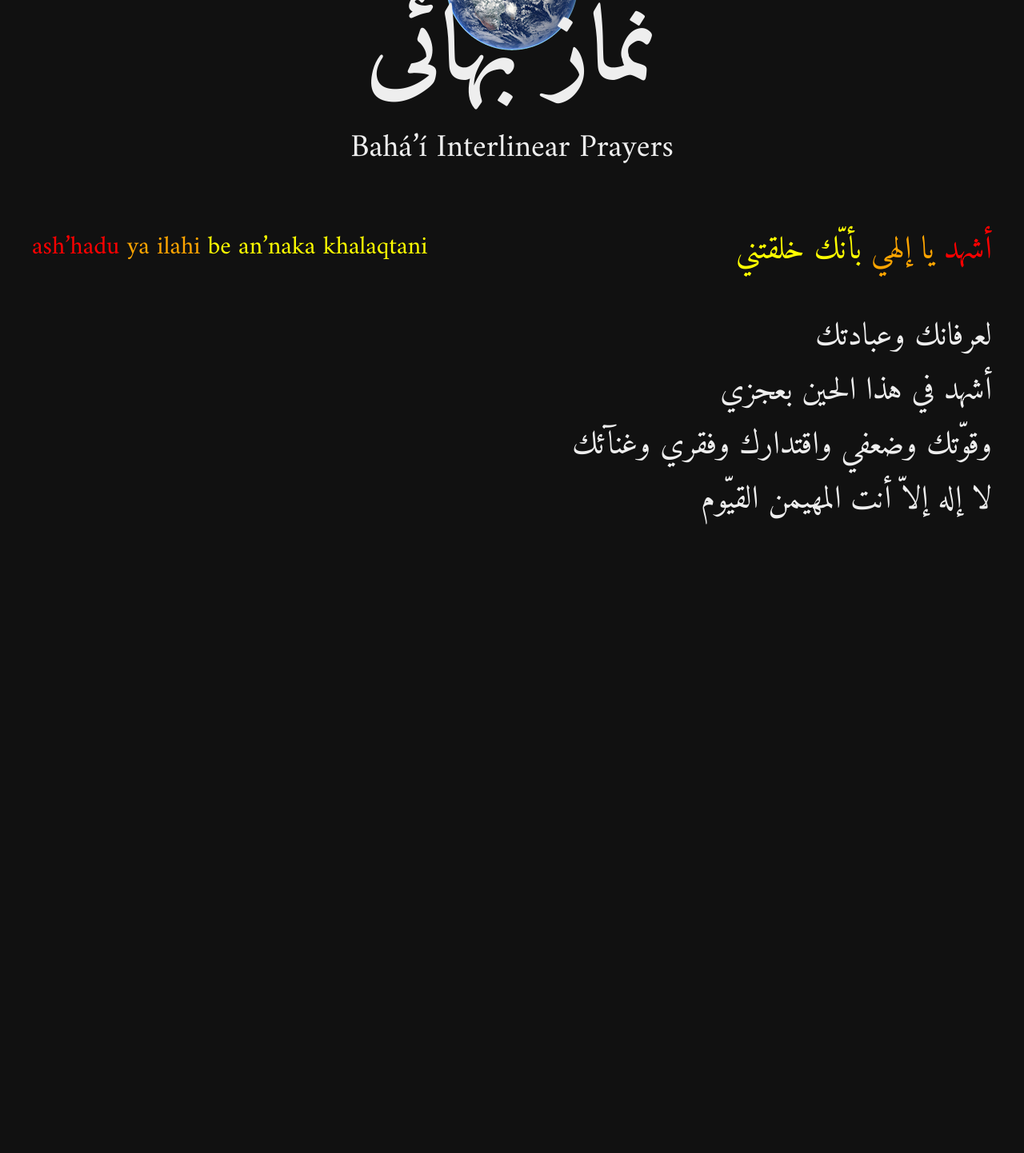
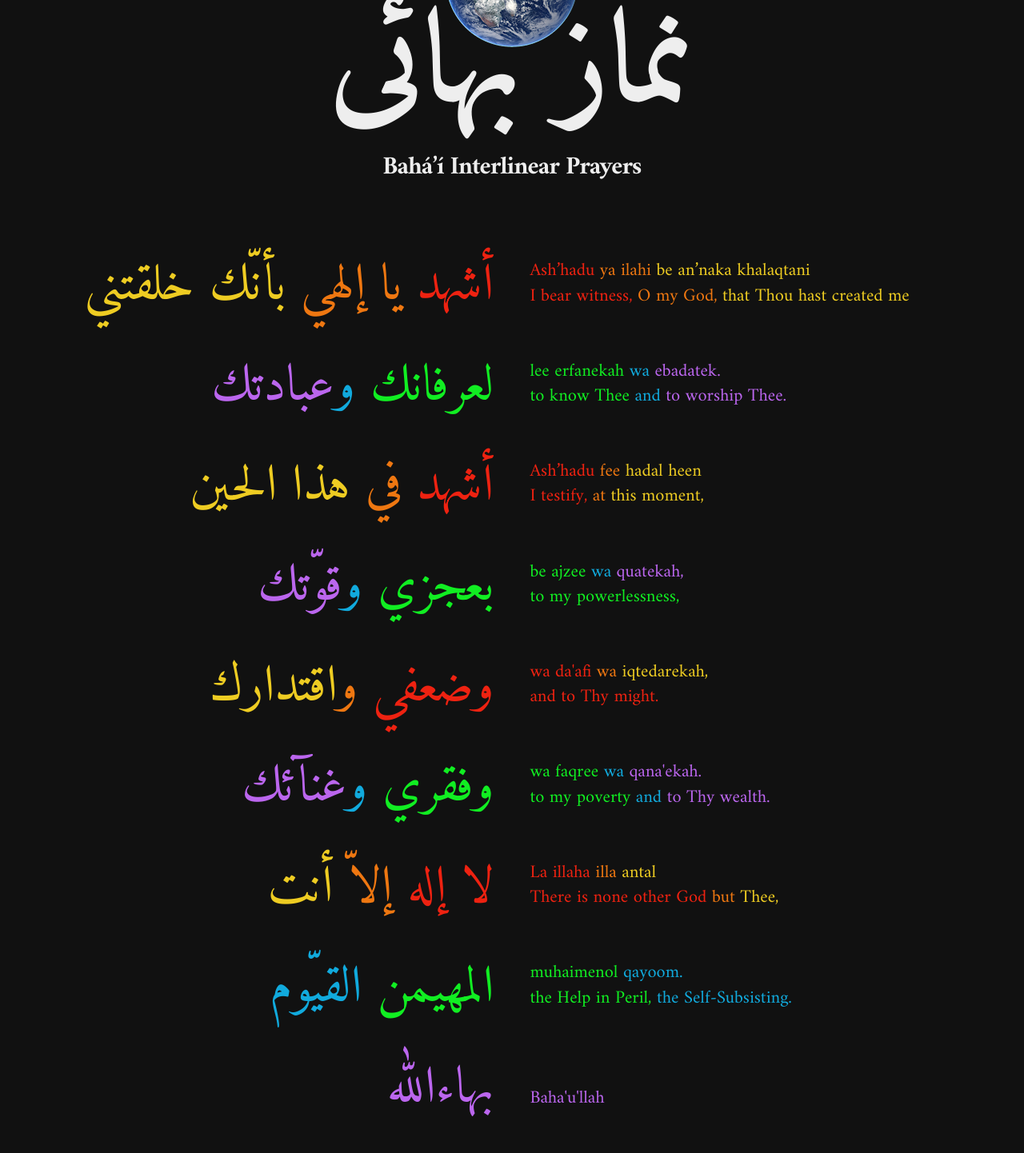
Before and after one commit to eliheuer/bahai-interlinear-prayers, a plain HTML site: page index.html in a window 1280 px wide. Shown: the part 157-1599 px from the top of the page at 80% size. Before the commit the page ends 936 px from the top, so only its background shows below. Drawn offline with Linux system fonts and the light colour scheme.

Commit message:
update for reddit post

```diff
--- a/index.html
+++ b/index.html
@@ -3,47 +3,111 @@
 <head>
     <title>Bahá’í Interlinear Prayers</title>
     <meta charset="utf-8" />
-    <meta name=viewport content="width=device-width, initial-scale=1">
+    <!-- <meta name=viewport content="width=device-width, initial-scale=1"> -->
+    <meta name="viewport" content="width=device-width, initial-scale=1.0">
     <link rel="stylesheet" type="text/css" href="style.css">
     <link href="https://fonts.googleapis.com/css?family=Amiri:400,700&amp;subset=arabic,latin-ext" rel="stylesheet">
-    <!-- <link rel="stylesheet" href="https://basehold.it/32/255/255/255"> -->
 </head>
 <body>
-<div class="wrapper">
+<div class="wrapper" id="baseline">
 
   <div class="header">
-      <h1></h1>
       <h1>نماز بهائی</h1>
-      <p>Bahá’í Interlinear Prayers</p>
+      <h2>Bahá’í Interlinear Prayers</h2>
+      <br>
+      <hr>
   </div>
 
-  <div class="arabic-one">
+  <!-- Line One ---------------------------------------------------------------->
+  <div class="arabic-one" lang="ar">
       <p><span class="r">أشهد </span><span class="o">يا إلهي </span><span class="y">بأنّك خلقتني</span><span class="g"></span></P>
-      <!-- <p>أشهد يا إلهي بأنّك خلقتني</p> -->
-  </div>
-  <div class="arabic-two">
-      <p>لعرفانك وعبادتك</p>
-      <p>أشهد في هذا الحين بعجزي</p>
-      <p>وقوّتك وضعفي واقتدارك وفقري وغنآئك</p>
-      <p>لا إله إلاّ أنت المهيمن القيّوم</p>
-      <p></p>
-      <p></p>
   </div>
 
-  <div class="romanized-one">
-      <p><span class="r">ash’hadu</span><span class="o"> ya ilahi</span><span class="y"> be an’naka khalaqtani</span></P>
+  <div class="romanized-one" lang="en">
+      <p><span class="r">Ash’hadu</span><span class="o"> ya ilahi</span><span class="y"> be an’naka khalaqtani</span></P>
+      <p><span class="r">I bear witness,</span><span class="o"> O my God, </span><span class="y"> that Thou hast created me</span></p>
   </div>
 
-    <div class="arabic-two" id="box">
-
+  <!-- Line Two ---------------------------------------------------------------->
+  <div class="arabic-two" lang="ar">
+      <p><span class="g">لعرفانك </span><span class="b"> و</span><span class="p">عبادتك</span></P>
   </div>
 
-    <div class="arabic-three" id="box">
-        <!-- <p>أشهد يا إلهي بأنّك خلقتني لعرفانك</p> -->
+  <div class="romanized-two" lang="en">
+    <p><span class="g">lee erfanekah</span><span class="b"> wa</span><span class="p"> ebadatek.</span></P>
+    <p><span class="g">to know Thee</span><span class="b"> and</span><span class="p"> to worship Thee.</span></p>
   </div>
 
-    <div class="arabic-four" id="box">
-        <!-- <p>أشهد يا إلهي بأنّك خلقتني لعرفانك</p> -->
+  <!-- Line Three ---------------------------------------------------------------->
+  <div class="arabic-three" lang="ar">
+      <p><span class="r">أشهد </span><span class="o">في </span><span class="y"> هذا الحين</span></P>
+  </div>
+
+  <div class="romanized-three" lang="en">
+      <p><span class="r">Ash’hadu</span><span class="o"> fee</span><span class="y"> hadal heen</span></P>
+      <p><span class="r">I testify,</span><span class="o"> at</span><span class="y"> this moment,</span></p>
+  </div>
+
+  <!-- Line Four ---------------------------------------------------------------->
+  <div class="arabic-four" lang="ar">
+      <p><span class="g">بعجزي </span><span class="b"> و</span><span class="p">قوّتك</span></P>
+  </div>
+
+ <div class="romanized-four" lang="en">
+      <p><span class="g">be ajzee</span><span class="b"> wa</span><span class="p"> quatekah,</span></P>
+      <p><span class="g">to my powerlessness,</p>
+ </div>
+
+   <!-- Line Five ---------------------------------------------------------------->
+  <div class="arabic-five" lang="ar">
+      <p><span class="r">وضعفي</span><span class="o"> و</span><span class="y">اقتدارك</span></P>
+  </div>
+
+ <div class="romanized-five" lang="en">
+      <p><span class="r">wa da'afi</span><span class="o"> wa</span><span class="y"> iqtedarekah,</span></P>
+      <p><span class="r">and to Thy might.</span></p>
+ </div>
+
+    <!-- Line Six ---------------------------------------------------------------->
+  <div class="arabic-six" lang="ar">
+      <p><span class="g">وفقري</span><span class="b"> و</span><span class="p">غنآئك</span></P>
+  </div>
+
+ <div class="romanized-six" lang="en">
+      <p><span class="g">wa faqree</span><span class="b"> wa</span><span class="p"> qana'ekah.</span></P>
+      <p><span class="g">to my poverty</span><span class="b"> and</span><span class="p"> to Thy wealth.</span></p>
+ </div>
+
+    <!-- Line Seven ---------------------------------------------------------------->
+  <div class="arabic-seven" lang="ar">
+      <p><span class="r">لا إله</span><span class="o"> إلاّ</span><span class="y"> أنت</span></P>
+  </div>
+
+ <div class="romanized-seven" lang="en">
+      <p><span class="r">La illaha</span><span class="o"> illa</span><span class="y"> antal</span></P>
+      <p><span class="r">There is none other God</span><span class="o"> but</span><span class="y"> Thee,</span></p>
+ </div>
+
+    <!-- Line Eight ---------------------------------------------------------------->
+  <div class="arabic-eight" lang="ar">
+      <p><span class="g">المهيمن</span><span class="b"> القيّوم</span></P>
+  </div>
+
+ <div class="romanized-eight" lang="en">
+      <p><span class="g">muhaimenol </span><span class="b">qayoom.</span></P>
+      <p><span class="g">the Help in Peril, </span><span class="b"> the Self-Subsisting.</span></p>
+ </div>
+
+ <!-- <div class="br-one"></div> -->
+
+ <!-- Line Nine ---------------------------------------------------------------->
+ <div class="arabic-nine" lang="ar">
+     <p><span class="p">بهاءالله</span></P>
+ </div>
+
+ <div class="romanized-nine" lang="en">
+   <p><span class="p"><br></span></p>
+   <p><span class="p">Baha'u'llah</span></p>
  </div>
 
 </div>
--- a/style.css
+++ b/style.css
@@ -1,80 +1,137 @@
-
+/**/
 body {
     margin: 0;
     background-color: #111111;
     color: #eeeeee;
     font-family: 'Amiri', serif;
-    font-size: 30pt;
-    line-height: 0.7em;
+    font-size: 1.4em;
+    line-height: 0.4em;
 }
-
-h1 { font-size: 96pt; font-weight: bold; line-height: 1em; margin-bottom: 0em; margin-top: 0em;}
-
+/**/
+h1 {
+    font-size: 120pt;
+    line-height: 1em;
+    margin-bottom: 0em;
+    margin-top: 0.6em;
+}
+/**/
+h2 {
+    font-size: 1.4em;
+    line-height: 1em;
+    letter-spacing: -0.03em;
+    margin-bottom: 0em;
+    margin-top: 0.9em;
+}
+hr {
+    height: 2px;
+    border-width:0;
+    background-color: #111111;
+    margin: 0.7em 0em 0.2em 0em;
+}
+/**/
 .wrapper {
     display: grid;
     background-image: url("earth.png");
     background-repeat: no-repeat;
     background-attachment: scroll;
-    background-position: 50% 1%;
+    background-position: 50% 3%;
     grid-template-columns: repeat(8, 1fr);
-    grid-gap: 1em;
-    margin: 1em;
+    grid-gap: 0em 2em;
+    margin-top: 0em;
     max-width: 100vw;
-    @media screen and (max-width: $screen__small) {
-        margin: 0.55em;
-    }
 }
-
-#box {
-    /* background-color: #444444;  */
-    /* border: 2px solid #eeeeee; */
+/* info */
+#baseline {
+    /* background-image: linear-gradient(#f66 1px, transparent 1px); */
+    /* background-size: 100% 1.4em; */
 }
-
+/**/
 .header {
-    /* text-shadow: */
-    /*     	-1px -1px 0 #000, */
-    /*     	1px -1px 0 #000, */
-    /*     	-1px 1px 0 #000, */
-    /*     	1px 1px 0 #000; */
     text-align: center;
     margin-top: 3em;
-    grid-column: 2 / 8;
+    margin-bottom: 2.5em;
+    /* padding-bottom: 3em; */
+    grid-column: 2/8;
     grid-row: 1;
-    @media screen and (max-width: $screen__small) { grid-column: 1 / 9; }
 }
-
+/**/
 .arabic-one,
 .arabic-two,
 .arabic-three,
-.arabic-four {
+.arabic-four,
+.arabic-five,
+.arabic-six,
+.arabic-seven,
+.arabic-eight,
+.arabic-nine {
     text-align: right;
-    margin-top: -0.5em;
-    margin-bottom: -0.5em;
+    font-size: 48pt;
+    margin-top: -0.34em;
+    margin-bottom: 0.16em;
+    grid-column: 1/5;
 }
-
-.romanized-one {
+/**/
+.romanized-one,
+.romanized-two,
+.romanized-three,
+.romanized-four,
+.romanized-five,
+.romanized-six,
+.romanized-seven,
+.romanized-eight,
+.romanized-nine {
+    grid-column: 5/9;
     text-align: left;
-    /* font-size: 24pt; */
-    /* line-height: 1em; */
 }
-
-
-.arabic-one   { grid-column: 5 / 9; grid-row: 2; }
-.arabic-two   { grid-column: 5 / 9; grid-row: 3; }
-.arabic-three { grid-column: 5 / 9; grid-row: 4; }
-.arabic-four  { grid-column: 5 / 9; grid-row: 5; }
-
-.romanized-one {
-    grid-column: 1 / 5;
-    grid-row: 2;
-    font-size: 24pt;
-    margin-top: -0.5em;
-    margin-bottom: -0.5em;
-    }
-
-.r {color: red;}
-.o {color: orange;}
-.y {color: yellow;}
-.g {color: green;}
-.b {color: blue;}
-.p {color: purple;}
+/**/
+.arabic-one        {grid-row:  2;}
+.arabic-two        {grid-row:  3;}
+.arabic-three      {grid-row:  4;}
+.arabic-four       {grid-row:  5;}
+.arabic-five       {grid-row:  6;}
+.arabic-six        {grid-row:  7;}
+.arabic-seven      {grid-row:  8;}
+.arabic-eight      {grid-row:  9;}
+.arabic-nine       {grid-row: 11;}
+/**/
+.romanized-one     {grid-row:  2;}
+.romanized-two     {grid-row:  3;}
+.romanized-three   {grid-row:  4;}
+.romanized-four    {grid-row:  5;}
+.romanized-five    {grid-row:  6;}
+.romanized-six     {grid-row:  7;}
+.romanized-seven   {grid-row:  8;}
+.romanized-eight   {grid-row:  9;}
+.romanized-nine    {grid-row: 11;}
+/**/
+.br-one            {grid-row: 10; margin-top: 2.5em;}
+/**/
+.r {color: #e21;}
+.o {color: #e71;}
+.y {color: #ec2;}
+.g {color: #1e2;}
+.b {color: #1ad;}
+.p {color: #b6e;}
+/**/
+@media screen and (max-width: 900px) {
+    /**/
+    .arabic-one       {grid-column: 2/8; text-align: center;}
+    .arabic-two       {grid-column: 2/8; grid-row:  4; text-align: center; margin-top: 1em;}
+    .arabic-three     {grid-column: 2/8; grid-row:  6; text-align: center; margin-top: 1em;}
+    .arabic-four      {grid-column: 2/8; grid-row:  8; text-align: center; margin-top: 1em;}
+    .arabic-five      {grid-column: 2/8; grid-row: 10; text-align: center; margin-top: 1em;}
+    .arabic-six       {grid-column: 2/8; grid-row: 12; text-align: center; margin-top: 1em;}
+    .arabic-seven     {grid-column: 2/8; grid-row: 14; text-align: center; margin-top: 1em;}
+    .arabic-eight     {grid-column: 2/8; grid-row: 16; text-align: center; margin-top: 1em;}
+    .arabic-nine      {grid-column: 2/8; grid-row: 18; text-align: center; margin-top: 1em;}
+    /**/
+    .romanized-one    {grid-column: 2/8; grid-row:  3; text-align: center; margin-top: -1em;}
+    .romanized-two    {grid-column: 2/8; grid-row:  5; text-align: center; margin-top: -1em;}
+    .romanized-three  {grid-column: 2/8; grid-row:  7; text-align: center; margin-top: -1em;}
+    .romanized-four   {grid-column: 2/8; grid-row:  9; text-align: center; margin-top: -1em;}
+    .romanized-five   {grid-column: 2/8; grid-row: 11; text-align: center; margin-top: -1em;}
+    .romanized-six    {grid-column: 2/8; grid-row: 13; text-align: center; margin-top: -1em;}
+    .romanized-seven  {grid-column: 2/8; grid-row: 15; text-align: center; margin-top: -1em;}
+    .romanized-eight  {grid-column: 2/8; grid-row: 17; text-align: center; margin-top: -1em;}
+    .romanized-nine   {grid-column: 2/8; grid-row: 19; text-align: center; margin-top: -3em; margin-bottom: 3em;}
+}
```
Lines whose indentation alone changed are shown as unchanged.
